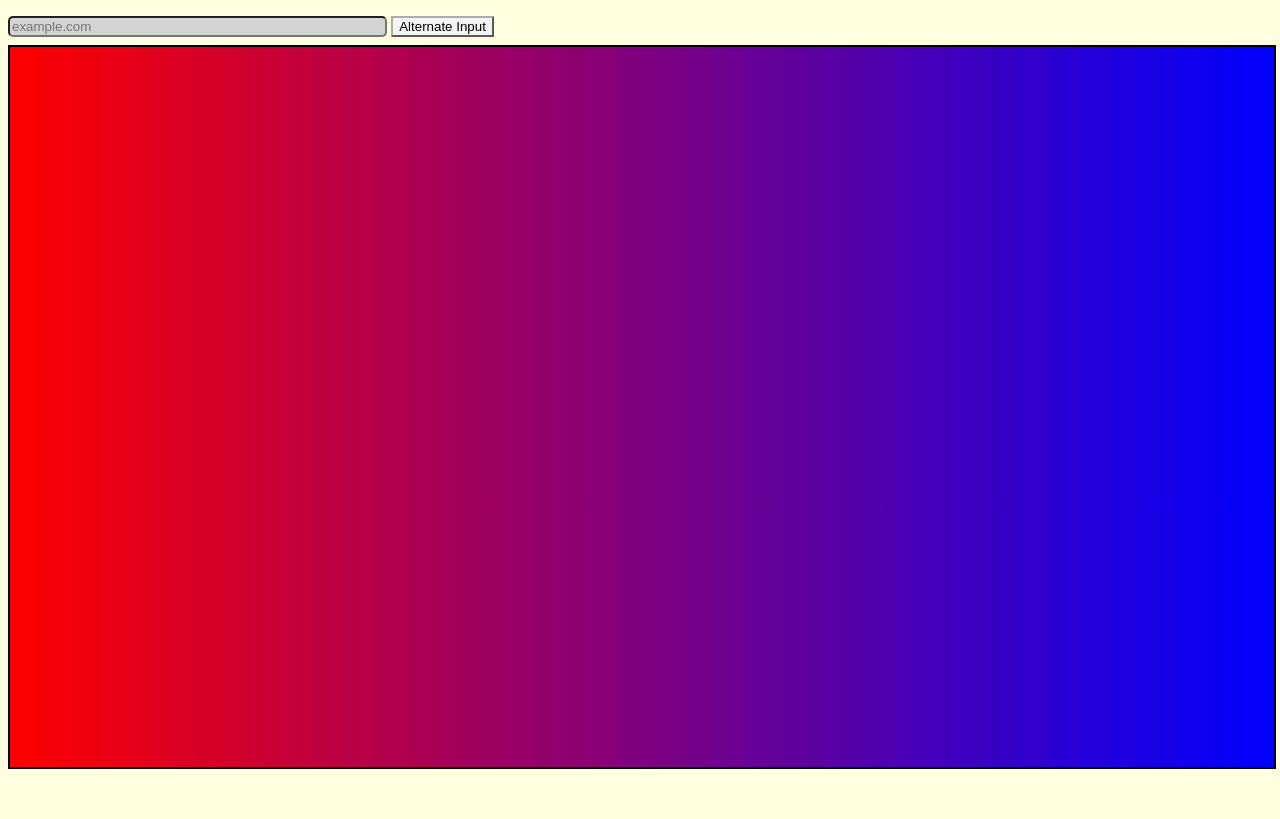
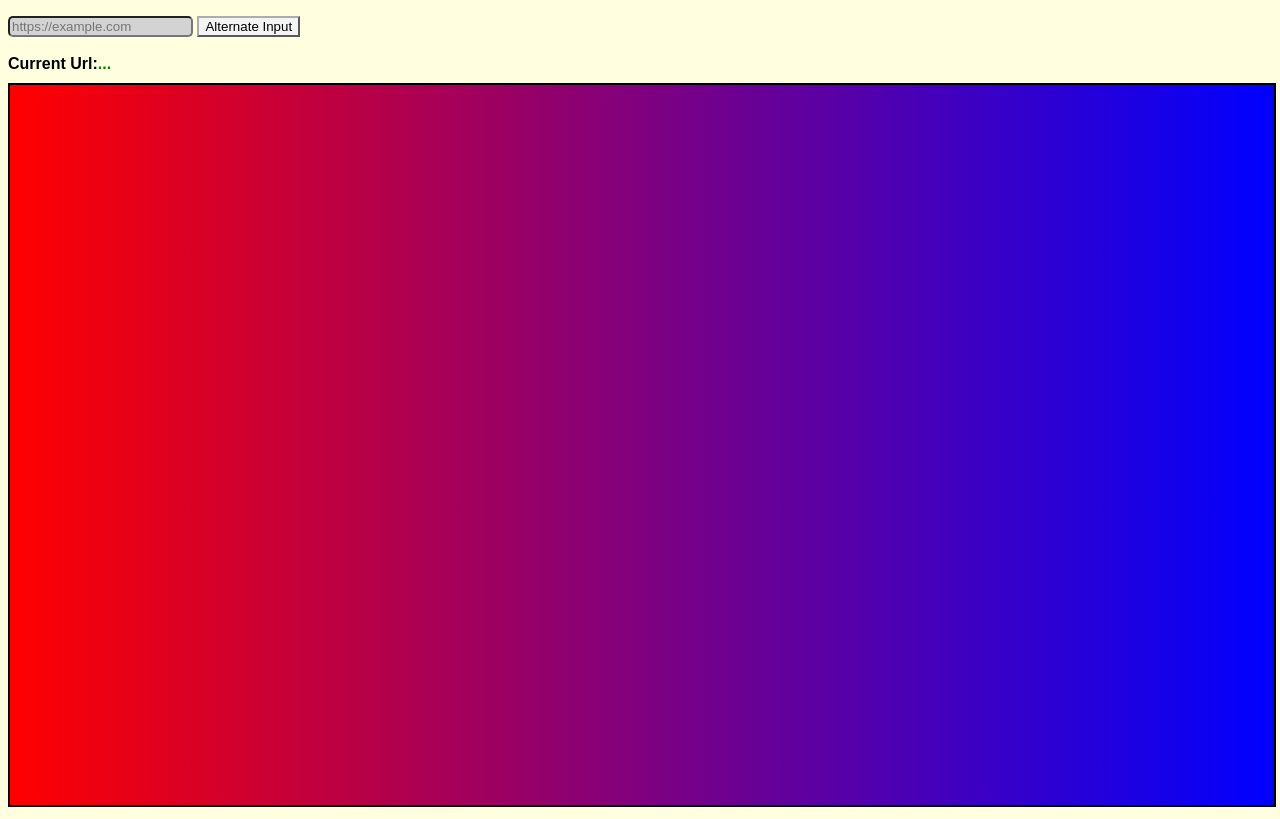
Before and after one commit to Unkown4980/Lemon-Browser, a plain HTML site: page index.html in a window 1280 px wide. Drawn offline with Linux system fonts and the light colour scheme.

Commit message:
Add files via upload

```diff
--- a/index.css
+++ b/index.css
@@ -1,8 +1,9 @@
 body {
     background-color: lightyellow;
+    font-family: arial;
 }
 input {
-    width: 30%;
+    width: auto;
     box-sizing: border-box;
     padding: -10px 30px;
     margin: 8px 0;
@@ -30,3 +31,9 @@ iframe {
     border: 2px solid black !important;
     background: linear-gradient(to right, red, blue);
 }
+
+p {
+    margin: 10px 0;
+    font-weight: bold;
+    color: black;
+}
--- a/index.html
+++ b/index.html
@@ -7,8 +7,9 @@
     <link rel="stylesheet" href="index.css">
 </head>
 <body>
-    <input type="text" id="input" placeholder="example.com">
+    <input type="text" id="input" placeholder="https://example.com">
     <button onclick="promtuser()">Alternate Input</button>
+    <p>Current Url:<span id="url" style="color:green;">...</span></p>
     <iframe id="browserFrame" style="width: 100%; height: 90vh; border: none;"></iframe>
     <script src="index.js"></script>
 </body>
--- a/index.js
+++ b/index.js
@@ -1,7 +1,7 @@
-let input = "https://example.com/home/help/typehere";
+let input = "https://example.com";
 
 function promtuser() {
-    input = window.prompt("Enter the URL of the website you want to visit", "example.com");
+    input = window.prompt("Enter the URL of the website you want to visit", "https://example.com");
     go();
 }
 
@@ -19,4 +19,11 @@ document.getElementById('input').addEventListener('keydown', function(event) {
 function go() {
     const iframe = document.getElementById('browserFrame');
     iframe.src = input;
+    updateUrl();
 }
+
+function updateUrl() {
+    var iframe = document.getElementById('browserFrame');
+    var urlSpan = document.getElementById('url');
+    urlSpan.textContent = iframe.src;
+}
```
